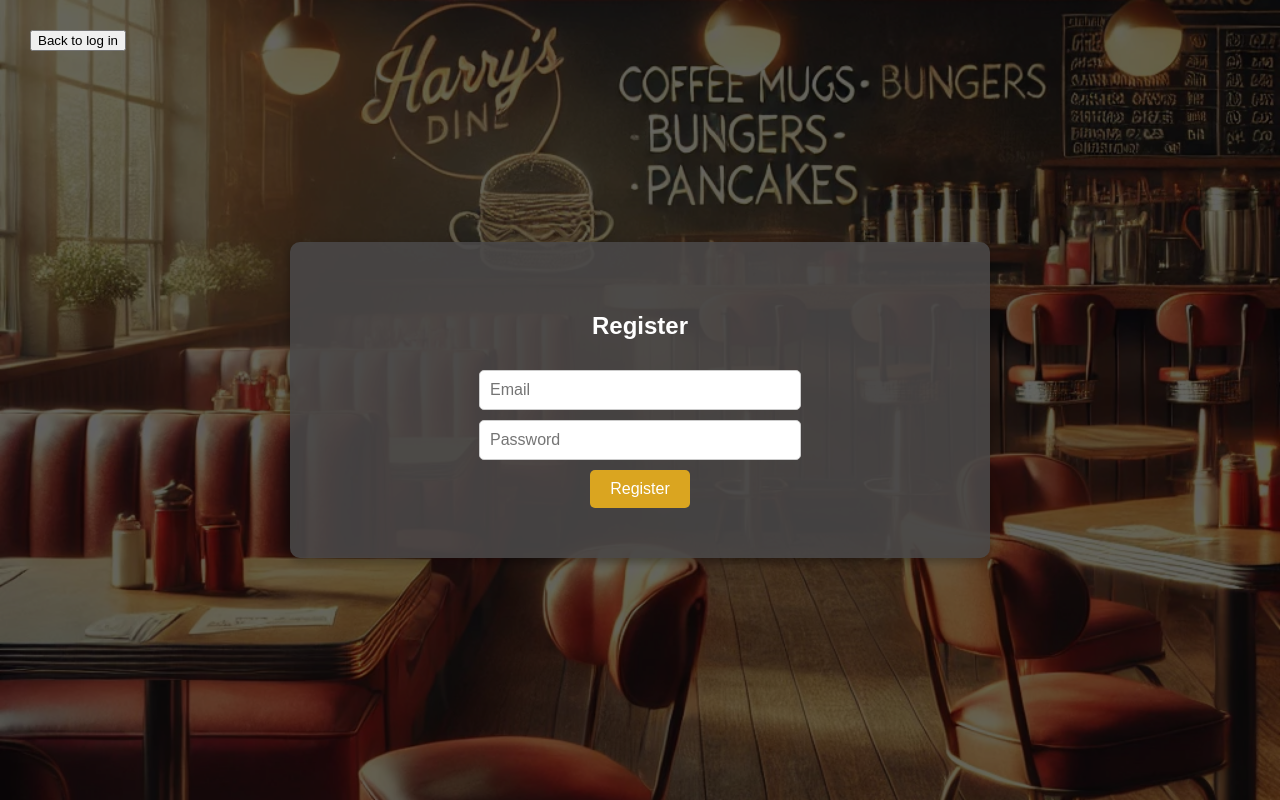
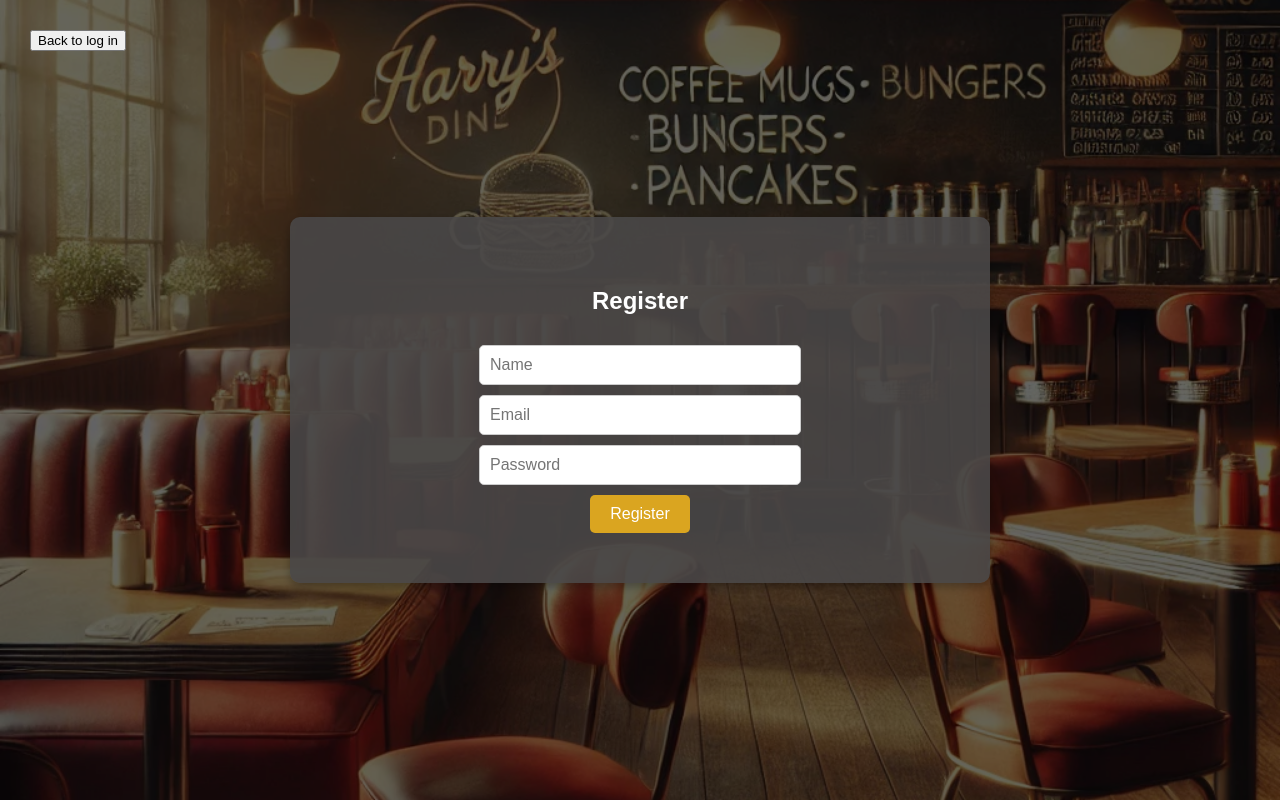
Before and after one commit to issayass/322-Repo, a React (Vite) app in the folder frontend/: page /register in a window 1280 px wide. Built offline with nearby package versions, Linux system fonts and the light colour scheme.

Commit message:
Update Register.tsx

```diff
--- a/frontend/src/Register.tsx
+++ b/frontend/src/Register.tsx
@@ -1,4 +1,3 @@
-
 import React, { useState, FormEvent } from 'react';
 import { useNavigate } from 'react-router-dom';
 import axiosInstance from './axiosInstance';
@@ -7,17 +6,23 @@ import './style.css'
 const Register: React.FC = () => {
   const [email, setEmail] = useState<string>('');
   const [password, setPassword] = useState<string>('');
+  const [name, setName] = useState<string>('');
   const navigate = useNavigate();
 
   const handleSubmit = async (e: FormEvent) => {
     e.preventDefault();
     try {
-      await axiosInstance.post('/auth/register', {
+      const response = await axiosInstance.post('/auth/register', {
         email,
         password,
+        name
       });
-      alert('Registration successful! Please log in.');
-      navigate('/login');
+      if (response.status === 201) {
+        alert('Registration successful! Please log in.');
+        navigate('/login');
+      } else {
+        alert('Registration failed. Please try again.');
+      }
     } catch (error) {
       alert('Registration failed. Please try again.');
     }
@@ -29,14 +34,24 @@ const Register: React.FC = () => {
       <div id="component">
         <h2>Register</h2>
         <form onSubmit={handleSubmit}>
-          <input id='input'
+          <input
+            id='input'
+            type="text"
+            placeholder="Name"
+            value={name}
+            onChange={(e) => setName(e.target.value)}
+            required
+          />
+          <input
+            id='input'
             type="email"
             placeholder="Email"
             value={email}
             onChange={(e) => setEmail(e.target.value)}
             required
           />
-          <input id='input'
+          <input
+            id='input'
             type="password"
             placeholder="Password"
             value={password}
```
